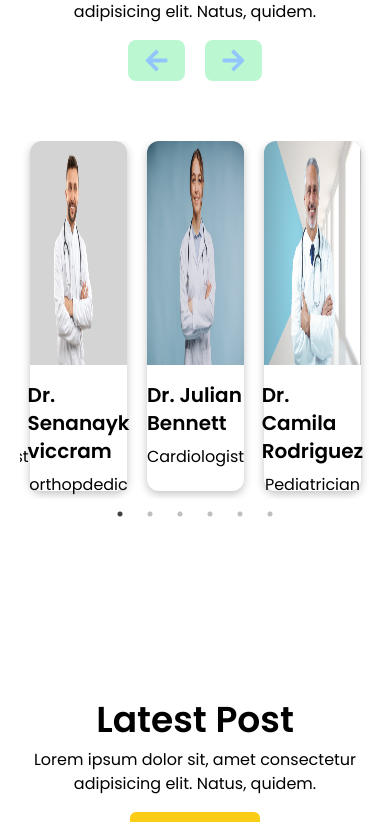
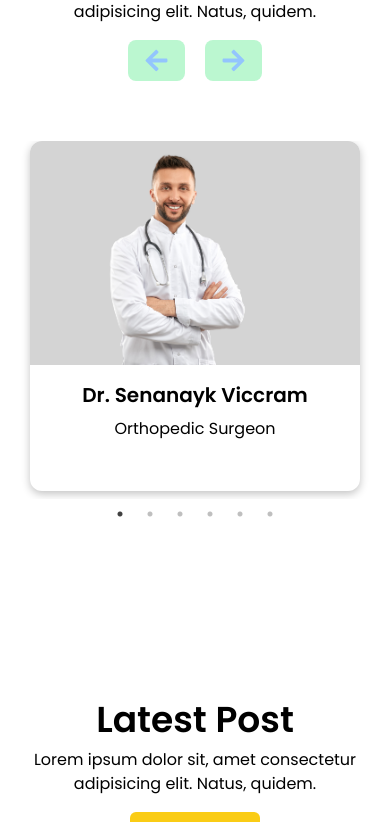
Before and after one commit to GihanSisiraKumara/Helth_Care_Web, a React (Vite) app: page / in a window 390 px wide. Shown: the part 3164-3986 px from the top of the page. Built offline with nearby package versions, Linux system fonts and the light colour scheme.

Commit message:
responsive error edit

```diff
--- a/src/components/Doctors.jsx
+++ b/src/components/Doctors.jsx
@@ -1,18 +1,15 @@
 import React, { useRef } from "react";
-
 import { FaArrowLeft, FaArrowRight } from "react-icons/fa";
 import Slider from "react-slick";
 import "slick-carousel/slick/slick-theme.css";
 import "slick-carousel/slick/slick.css";
 
 const Doctors = () => {
-
-
     const data = [
         {
             img: "/src/assets/img/doc1.jpg",
-            name: "Dr. Senanayk viccram",
-            specialties: "orthopdedic Surgeon"
+            name: "Dr. Senanayk Viccram",
+            specialties: "Orthopedic Surgeon"
         },
         {
             img: "/src/assets/img/doc2.jpg",
@@ -40,83 +37,78 @@ const Doctors = () => {
             specialties: "Ophthalmologist",
         },
     ];
+
     const slider = useRef(null);
+
     const settings = {
         accessibility: true,
         dots: true,
         speed: 500,
-        arrow: false,
+        arrows: false,
         slidesToShow: 3,
         slidesToScroll: 1,
         infinite: true,
         responsive: [
             {
                 breakpoint: 1023,
-                setting: {
+                settings: {
                     slidesToShow: 3,
-                    slidesToScroll: 3,
+                    slidesToScroll: 1,
                     infinite: true,
                     dots: true,
                 },
             },
             {
                 breakpoint: 768,
-                setting: {
+                settings: {
                     slidesToShow: 2,
-                    slidesToScroll: 2,
+                    slidesToScroll: 1,
                     initialSlide: 2,
-
                 },
             },
             {
                 breakpoint: 480,
-                setting: {
+                settings: {
                     slidesToShow: 1,
                     slidesToScroll: 1,
-                    initialSlide: 2,
-
+                    initialSlide: 1,
                 },
             },
+        ],
+    };
 
-        ],
-
-
-    };
     return (
         <div className='min-h-screen flex flex-col justify-center lg:px-32 px-5 pt-16'>
             <div className='flex flex-col items-center lg:flex-row justify-between mb-10 lg:mb-0'>
                 <div>
                     <h1 className='text-4xl font-semibold text-center lg:text-start'> Our Doctors</h1>
                     <p className='mt-2 text-center lg:text-start'>
-                        Lorem ipsum dolor sit, amet consectetur adipisicing elit. Natus,
-                        quidem.
+                        Lorem ipsum dolor sit, amet consectetur adipisicing elit. Natus, quidem.
                     </p>
                 </div>
                 <div className='flex gap-5 mt-4 lg:mt-0'>
-                    <button className='bg-green-200 text-blue-300 px-4 py-2 rounded-lg activate:bg-red-200'
+                    <button className='bg-green-200 text-blue-300 px-4 py-2 rounded-lg active:bg-red-200'
                         onClick={() => slider.current.slickPrev()}
                     >
                         <FaArrowLeft size={25} />
                     </button>
-
-                    <button className='bg-green-200 text-blue-300 px-4 py-2 rounded-lg activate:bg-red-200'
+                    <button className='bg-green-200 text-blue-300 px-4 py-2 rounded-lg active:bg-red-200'
                         onClick={() => slider.current.slickNext()}
                     >
                         <FaArrowRight size={25} />
                     </button>
                 </div>
             </div>
-
             <div className='mt-5'>
-                <Slider ref={slider}{...settings}>{
+                <Slider ref={slider} {...settings}>
+                    {
                         data.map((e, index) => (
                             <div className='h-[350px] text-black rounded-xl shadow-[rgba(0,_0,_0,_0.24)_0px_3px_8px] mb-2 cursor-pointer'
                                 key={index}
                             >
                                 <div>
-                                <img src={e.img} alt="img" className='h-56 rounded-t-xl w-full' />
+                                    <img src={e.img} alt={e.name} className='h-56 rounded-t-xl w-full object-cover' />
                                 </div>
-
                                 <div className='flex flex-col justify-center items-center'>
                                     <h1 className='font-semibold text-xl pt-4'>
                                         {e.name}
@@ -131,7 +123,7 @@ const Doctors = () => {
                 </Slider>
             </div>
         </div>
-    )
+    );
 }
 
-export default Doctors
+export default Doctors;
```
Lines whose indentation alone changed are shown as unchanged.
